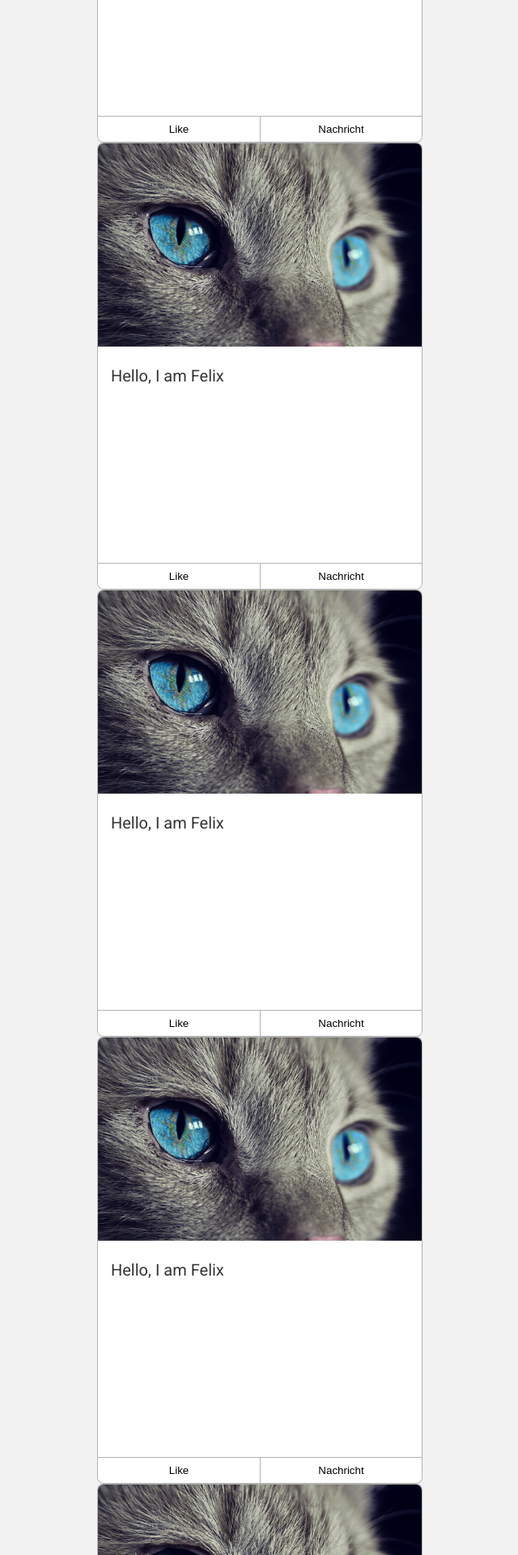
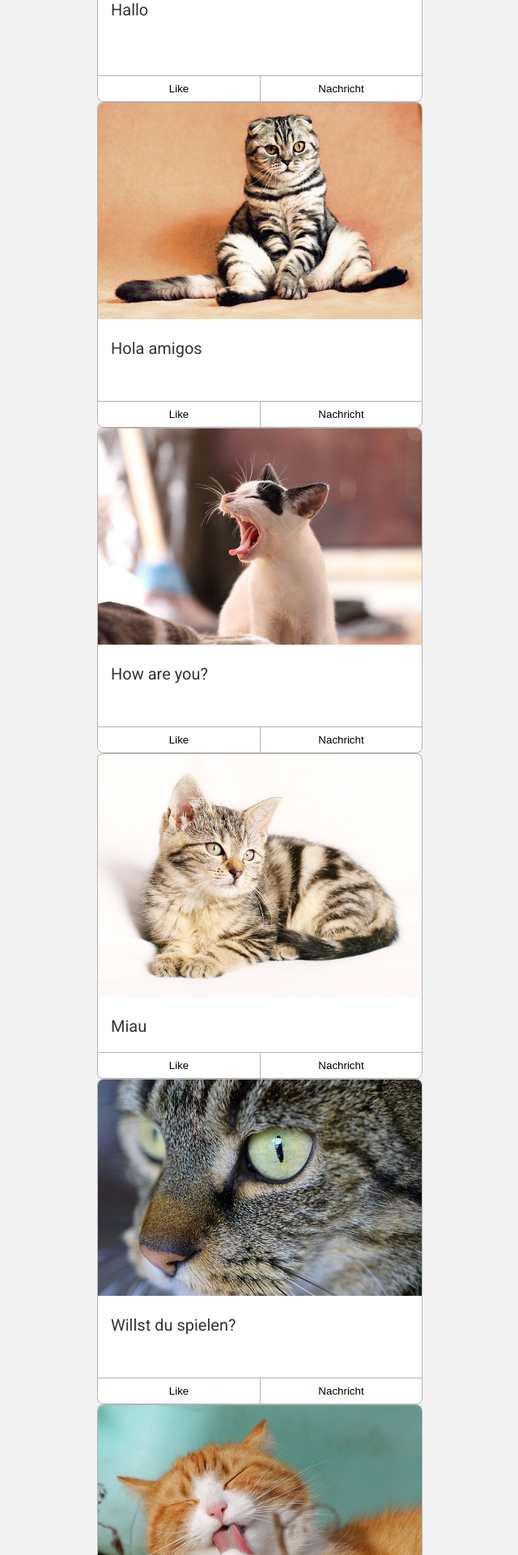
Before and after one commit to MariaRiosNavarro/myfirstangular, an Angular app: page / in a window 1280 px wide. Shown: the part 460-2380 px from the top of the page at 81% size, without its empty margins (80-720 px from the left). Built offline with nearby package versions, Linux system fonts and the light colour scheme.

Commit message:
cards done

```diff
--- a/src/app/app.component.html
+++ b/src/app/app.component.html
@@ -1,8 +1,11 @@
 <app-header></app-header>
 <div class="container">
-  <app-cat-card></app-cat-card>
-  <app-cat-card></app-cat-card>
-  <app-cat-card></app-cat-card>
-  <app-cat-card></app-cat-card>
-  <app-cat-card></app-cat-card>
+  <app-cat-card [text]="postText[0]" [image]="catsPics[0]"></app-cat-card>
+  <app-cat-card [text]="postText[1]" [image]="catsPics[1]"></app-cat-card>
+  <app-cat-card [text]="postText[2]" [image]="catsPics[2]"></app-cat-card>
+  <app-cat-card [text]="postText[3]" [image]="catsPics[3]"></app-cat-card>
+  <app-cat-card [text]="postText[4]" [image]="catsPics[4]"></app-cat-card>
+  <app-cat-card [text]="postText[5]" [image]="catsPics[5]"></app-cat-card>
+  <app-cat-card [text]="postText[6]" [image]="catsPics[6]"></app-cat-card>
+  <app-cat-card [text]="postText[7]" [image]="catsPics[7]"></app-cat-card>
 </div>
--- a/src/app/app.component.scss
+++ b/src/app/app.component.scss
@@ -1,3 +1,4 @@
 .container {
   padding-left: 200px;
+  padding-top: 100px;
 }
--- a/src/app/app.component.ts
+++ b/src/app/app.component.ts
@@ -3,11 +3,31 @@ import { Component } from '@angular/core';
 @Component({
   selector: 'app-root',
   templateUrl: './app.component.html',
-  styleUrls: ['./app.component.scss']
+  styleUrls: ['./app.component.scss'],
 })
 export class AppComponent {
-  title = 'myfirstangular';
-  buttonClicked(){
-    alert('hola')
+  postText = [
+    'Hallo',
+    'Hola amigos',
+    'How are you?',
+    'Miau',
+    'Willst du spielen?',
+    'Wie heiß du?',
+    'miaauuuuuu',
+    'ich habe hunger',
+  ];
+  catsPics = [
+    '/assets/cats/1.png',
+    '/assets/cats/2.jpg',
+    '/assets/cats/3.jpg',
+    '/assets/cats/4.jpg',
+    '/assets/cats/5.jpg',
+    '/assets/cats/6.jpg',
+    '/assets/cats/7.jpg',
+    '/assets/cats/8.jpg',
+  ];
+
+  buttonClicked() {
+    alert('hola');
   }
 }
--- a/src/app/cat-card/cat-card.component.html
+++ b/src/app/cat-card/cat-card.component.html
@@ -1,6 +1,6 @@
 <div class="card">
-  <img src="../../assets/cats/1.png" />
-  <p>Hello, I am Felix</p>
+  <img src="{{ image }}" />
+  <p>{{ text }}</p>
   <div class="button-container">
     <button>Like</button>
     <button>Nachricht</button>
--- a/src/app/cat-card/cat-card.component.scss
+++ b/src/app/cat-card/cat-card.component.scss
@@ -1,5 +1,5 @@
 .card {
-  min-height: 550px;
+  min-height: 400px;
   background-color: white;
   width: 400px;
   border: 1px solid rgba(0, 0, 0, 0.3);
--- a/src/app/cat-card/cat-card.component.ts
+++ b/src/app/cat-card/cat-card.component.ts
@@ -1,10 +1,12 @@
-import { Component } from '@angular/core';
+import { Component, Input } from '@angular/core';
 
 @Component({
   selector: 'app-cat-card',
   templateUrl: './cat-card.component.html',
-  styleUrls: ['./cat-card.component.scss']
+  styleUrls: ['./cat-card.component.scss'],
 })
 export class CatCardComponent {
+  @Input() text: string = '';
+  @Input() image: string = '';
 
 }
--- a/src/app/header/header.component.html
+++ b/src/app/header/header.component.html
@@ -1,3 +1,6 @@
+
+<!-- Impressum: logomaker nennen -->
+
 <header>
   <img class="logo" src="../../assets/img/catlogo.png" />
 </header>
```
